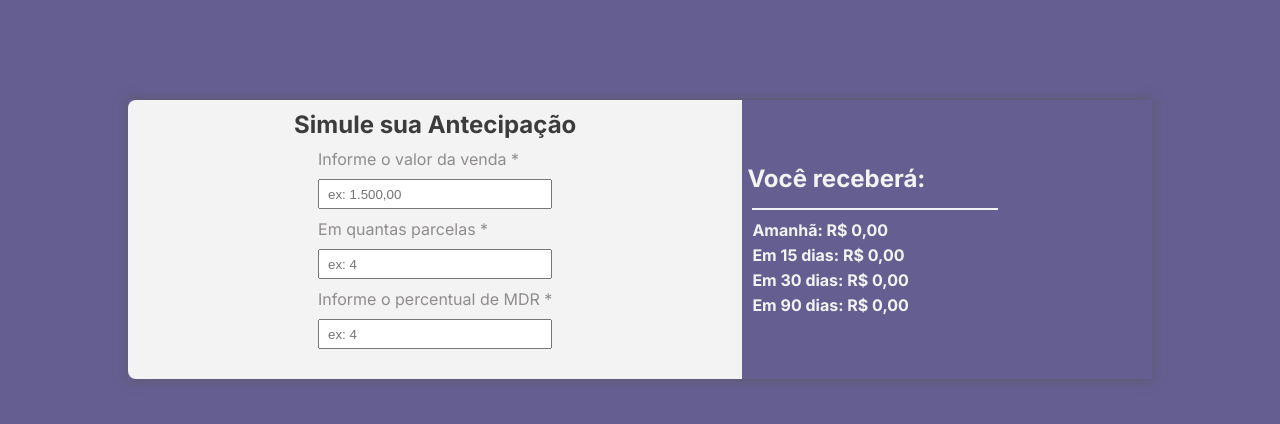
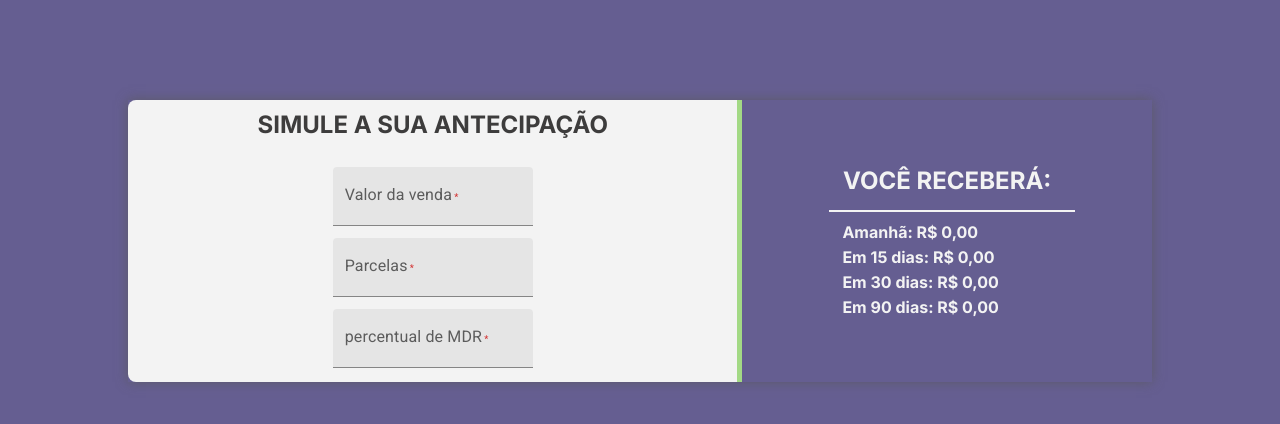
Before and after one commit to vitorschmidt/calculadora-de-antecipacao, a React (Create React App) app: page / in a window 1280 px wide. Shown: the top 424 px of the page. Built offline with nearby package versions, Linux system fonts and the light colour scheme; no server answers.

Commit message:
feat: add material ui

```diff
--- a/package.json
+++ b/package.json
@@ -3,10 +3,13 @@
   "version": "0.1.0",
   "private": true,
   "dependencies": {
+    "@emotion/react": "^11.10.4",
+    "@emotion/styled": "^11.10.4",
+    "@hookform/resolvers": "^2.8.8",
+    "@mui/material": "^5.10.7",
     "@testing-library/jest-dom": "^5.14.1",
     "@testing-library/react": "^13.0.0",
     "@testing-library/user-event": "^13.2.1",
-    "@hookform/resolvers": "^2.8.8",
     "axios": "^0.27.2",
     "react": "^18.2.0",
     "react-dom": "^18.2.0",
--- a/public/index.html
+++ b/public/index.html
@@ -18,6 +18,10 @@
     <link
       href="https://fonts.googleapis.com/css2?family=Inter:wght@300;400;700&display=swap"
       rel="stylesheet"
+    />
+    <link
+      rel="stylesheet"
+      href="https://fonts.googleapis.com/css?family=Roboto:300,400,500,700&display=swap"
     />
     <!--
       Notice the use of %PUBLIC_URL% in the tags above.
--- a/src/components/form/index.jsx
+++ b/src/components/form/index.jsx
@@ -1,44 +1,78 @@
+import { Box, TextField } from "@mui/material";
 import { useContext } from "react";
 import { useForm } from "react-hook-form";
 import { CalculatorContext } from "../../providers/calculator";
 import { Container } from "./style";
+import * as yup from "yup";
+import { yupResolver } from "@hookform/resolvers/yup";
 
 const Form = () => {
-  const { register, handleSubmit } = useForm();
+  const formSchema = yup.object().shape({
+    amount: yup
+      .string()
+      .required("Valor obrigatório!")
+      .min(4, "Valor acima de 1000"),
+    installments: yup
+      .number()
+      .required("Conteúdo obrigatório")
+      .max(12, "Máximo 12 parcelas"),
+    mdr: yup.number().required("Conteúdo obrigatório"),
+  });
+  const {
+    register,
+    handleSubmit,
+    formState: { errors },
+  } = useForm({ resolver: yupResolver(formSchema) });
+
   const { postContent } = useContext(CalculatorContext);
 
   return (
     <Container>
-      <h2>Simule sua Antecipação</h2>
-      <form onChange={handleSubmit(postContent)}>
-        <label>
-          <p>Informe o valor da venda *</p>
-          <input
-            type="text"
+      <h2>SIMULE A SUA ANTECIPAÇÃO</h2>
+      <Box
+        onChange={handleSubmit(postContent)}
+        sx={{
+          display: "flex",
+          flexWrap: "wrap",
+          flexDirection: "column",
+          width: "200px",
+          margin: "10px",
+        }}
+      >
+        <TextField
+          required
+          id="filled-required"
+          label={"Valor da venda"}
+          placeholder="ex: 1.500,00"
           name="amount"
-            placeholder="ex: 1.500,00"
+          variant="filled"
+          margin="dense"
           {...register("amount")}
         />
-        </label>
-        <label>
-          <p>Em quantas parcelas *</p>
-          <input
-            type="text"
+        <span>{errors.amount && errors.amount.message}</span>
+        <TextField
+          required
+          id="filled-required"
+          label="Parcelas"
+          placeholder="ex: 4"
           name="installments"
-            placeholder="ex: 4"
+          variant="filled"
+          margin="dense"
           {...register("installments")}
         />
-        </label>
-        <label>
-          <p>Informe o percentual de MDR *</p>
-          <input
-            type="text"
+        <span>{errors.installments && errors.installments.message}</span>
+        <TextField
+          required
+          id="filled-required"
+          label="percentual de MDR"
+          placeholder="ex: 4"
           name="mdr"
-            placeholder="ex: 4"
+          margin="dense"
+          variant="filled"
           {...register("mdr")}
         />
-        </label>
-      </form>
+        <span>{errors.mdr && errors.mdr.message}</span>
+      </Box>
     </Container>
   );
 };
--- a/src/components/form/style.js
+++ b/src/components/form/style.js
@@ -11,6 +11,8 @@ export const Container = styled.div`
   border-bottom-left-radius: 8px;
   border-top-left-radius: 8px;
 
+  border-right: solid 5px var(--green);
+
   h2 {
     color: var(--black);
     margin: 10px 0px;
@@ -20,8 +22,6 @@ export const Container = styled.div`
     margin-bottom: 20px;
   }
   input {
-    height: 30px;
-    width: 100%;
     margin: 10px 0;
     padding: 8px;
   }
--- a/src/components/result/index.jsx
+++ b/src/components/result/index.jsx
@@ -7,7 +7,7 @@ const Result = () => {
 
   return (
     <Container>
-      <h2>Você receberá: </h2>
+      <h2>VOCÊ RECEBERÁ: </h2>
       <div></div>
       <p>
         Amanhã: R${" "}
--- a/src/components/result/style.js
+++ b/src/components/result/style.js
@@ -3,7 +3,7 @@ import styled from "styled-components";
 export const Container = styled.div`
   display: flex;
   flex-direction: column;
-  align-items: flex-start;
+  align-items: center;
 
   border-bottom-right-radius: 8px;
   border-top-right-radius: 8px;
@@ -20,6 +20,8 @@ export const Container = styled.div`
     font-weight: 700;
     margin-bottom: 5px;
     margin-left: 10px;
+    align-self: flex-start;
+    margin-left: 100px;
   }
 
   div {
--- a/src/styles/global.js
+++ b/src/styles/global.js
@@ -12,13 +12,14 @@ export default createGlobalStyle`
       --background-primary: #655e91;
       --light-grey: #F3F3F3;
       --black: #3d3c3c;
-      --dark-blue: #22333B;
+      --green: #a3d985;
       --grey-1: #C4C4C4;
       --blue-1: #001AFF;
       --blue-2: #3461FF;
       --blue-3: #5d8afd;
       --card: #908C8C;
       --side-background: #e3e3e3;
+      --red: #d32f2f;
     }
     body {
         font-size: 1rem;
@@ -37,7 +38,7 @@ export default createGlobalStyle`
         background-color: var(--dark-blue)
     }
     span{
-    color: var(--red-1);
+    color: var(--red);
     font-size:0.6rem;
     }
     h1,h2,h3,h4 {
```
Also changed, not shown: 1 other file (tests, documents, lock files or other folders). Lines whose indentation alone changed are shown as unchanged.
